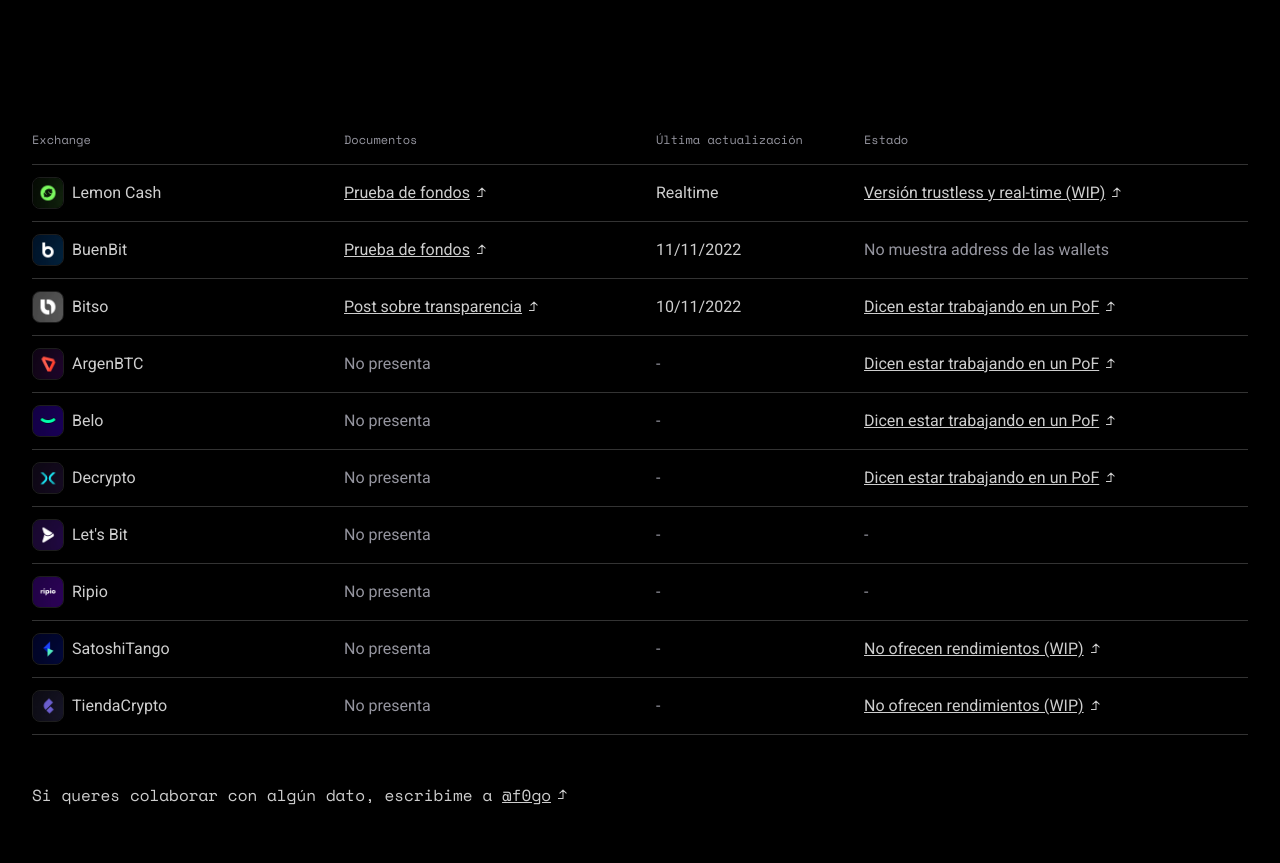
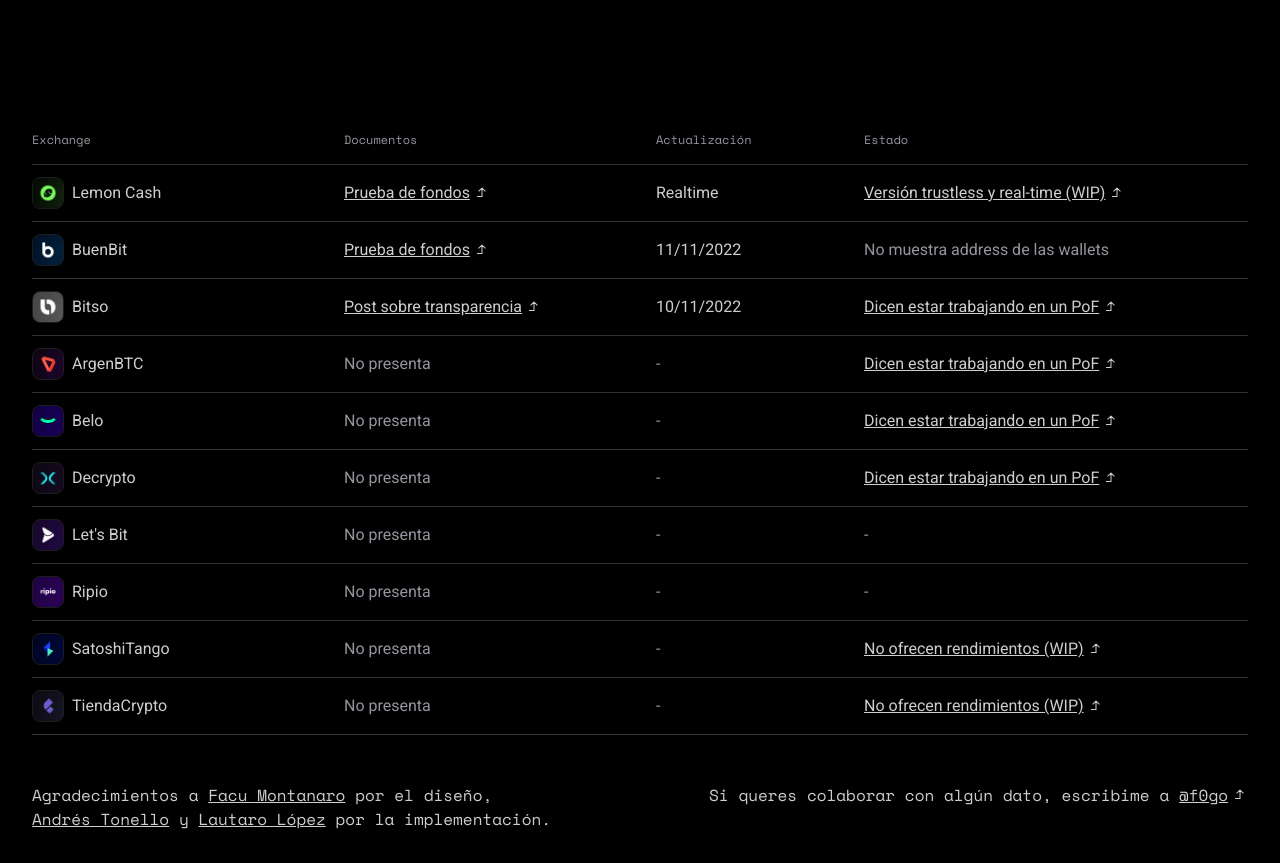
Before and after one commit to andreuscafe/proof-of-funds, a Next.js app: page / in a window 1280 px wide. Shown: the part 140-1003 px from the top of the page. Before the commit the page ends 979 px from the top, so only its background shows below. Built offline with nearby package versions, Linux system fonts and the light colour scheme.

Commit message:
added new feature with all collaborators

```diff
--- a/src/pages/index.tsx
+++ b/src/pages/index.tsx
@@ -86,7 +86,7 @@
               Documentos
             </span>
             <span className="text-xs col-span-2 text-[#95959f] hidden lg:block">
-              Última actualización
+              Actualización
             </span>
             <span className="text-xs col-span-4 text-[#95959f] hidden lg:block">
               Estado
@@ -172,7 +172,42 @@
           </div>
         </section>
 
-        <footer className="mt-12 ">
+        <footer className="mt-12 lg:flex lg:justify-between">
+          <p>
+            <span>
+              Agradecimientos a{" "}
+              <a
+                href="https://twitter.com/facumontanaro_"
+                target="_blank"
+                rel="noreferrer"
+                className="underline text-[#CECECE] inline-flex gap-1"
+              >
+                Facu Montanaro
+              </a>{" "}
+              por el diseño,{" "}
+            </span>
+            <span className="lg:block">
+              <a
+                href="https://twitter.com/AndreusCafe"
+                target="_blank"
+                rel="noreferrer"
+                className="underline text-[#CECECE] inline-flex gap-1"
+              >
+                Andrés Tonello
+              </a>{" "}
+              y{" "}
+              <a
+                href="https://twitter.com/_LautaroLopez"
+                target="_blank"
+                rel="noreferrer"
+                className="underline text-[#CECECE] inline-flex gap-1"
+              >
+                Lautaro López
+              </a>{" "}
+              por la implementación.
+            </span>
+          </p>
+          <span>
             Si queres colaborar con algún dato, escribime a{" "}
             <a
               href="https://twitter.com/f0go"
@@ -183,6 +218,7 @@
               @f0go
               <ArrowSvg className="w-4 " />
             </a>
+          </span>
         </footer>
       </main>
     </>
```
Lines whose indentation alone changed are shown as unchanged.
